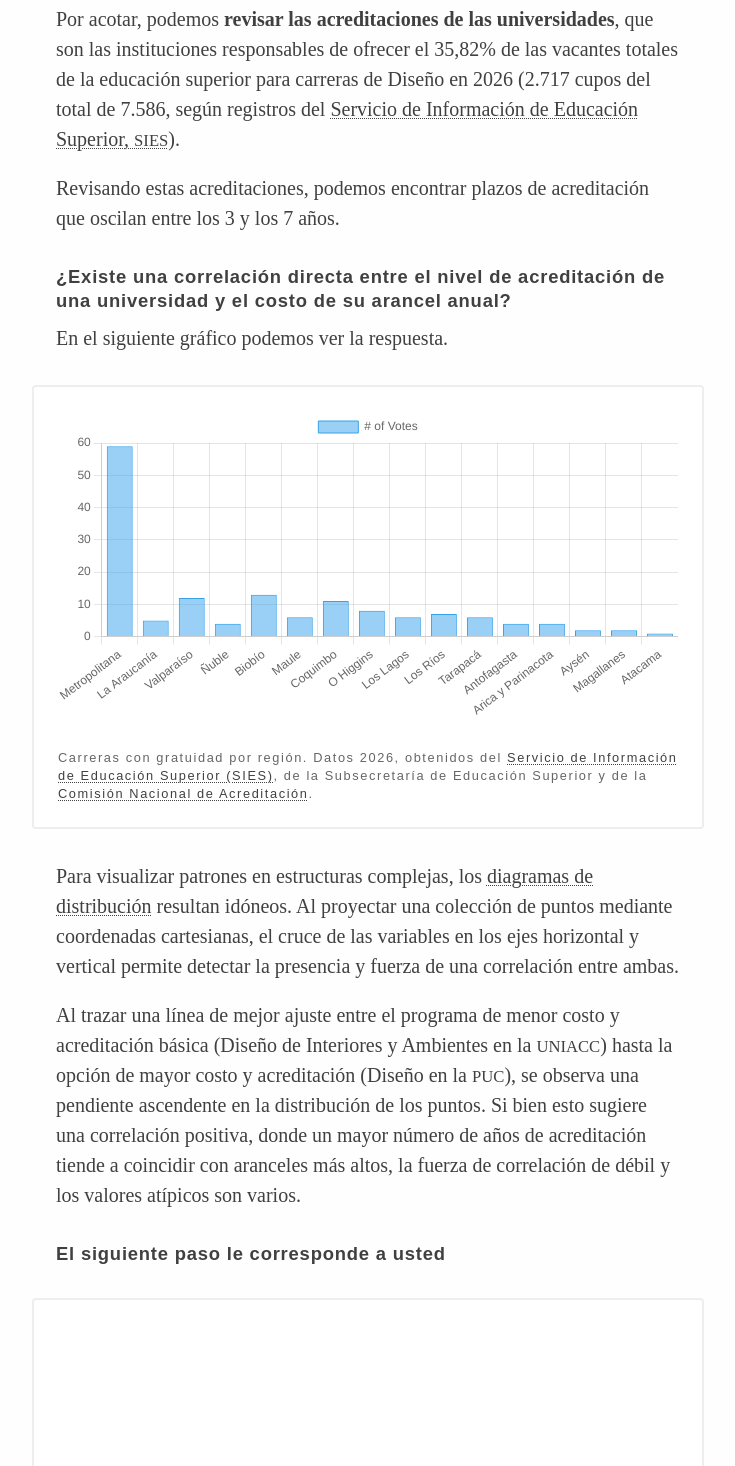
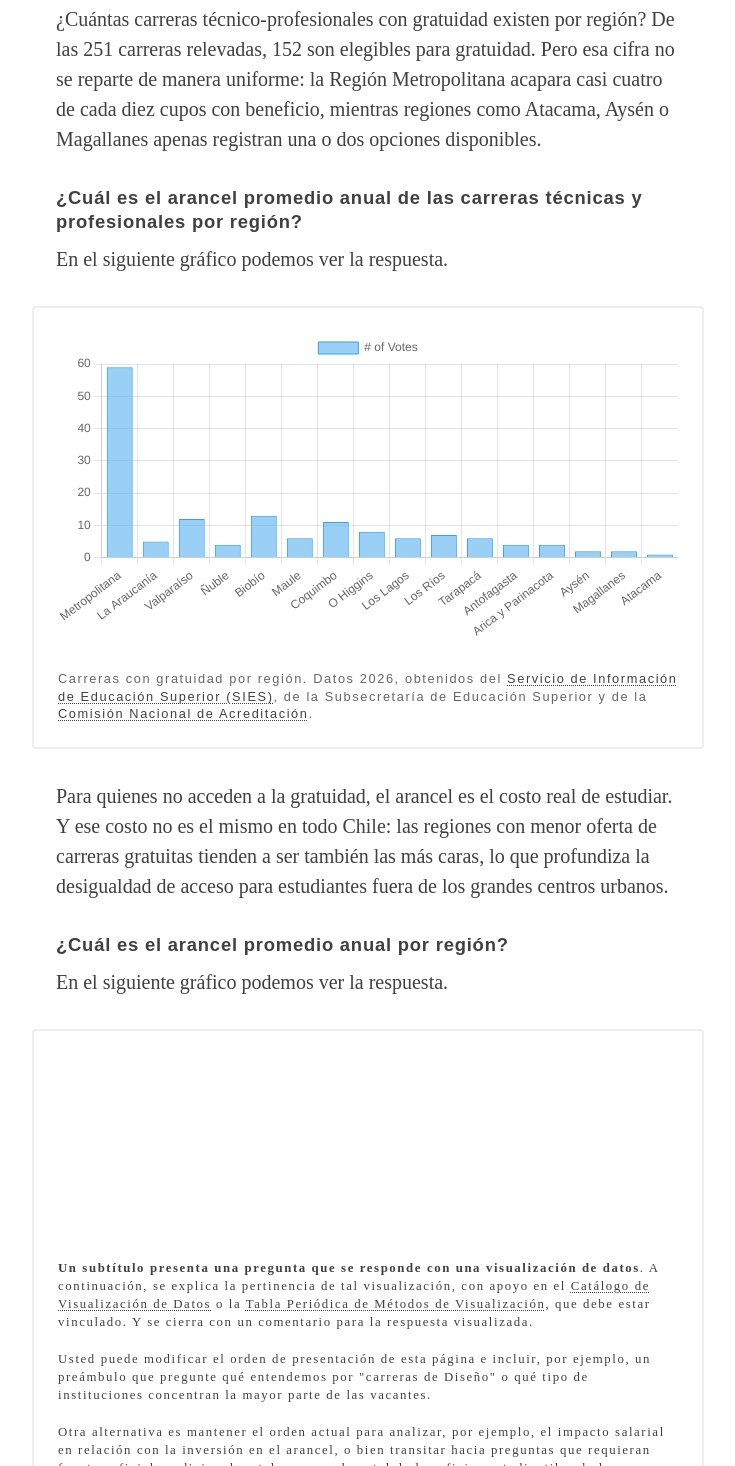
Before and after one commit to FabianVA-630/Clase-11, a plain HTML site: page index.html in a window 1280 px wide. Shown: the part 1217-2683 px from the top of the page, without its empty margins (272-1007 px from the left). Drawn offline with nearby package versions, Linux system fonts and the light colour scheme.

Commit message:
Update index.html

```diff
--- a/index.html
+++ b/index.html
@@ -44,12 +44,12 @@
             <p>A diferencia del sistema universitario, en este segmento cobra especial relevancia la gratuidad: el beneficio que financia los estudios de quienes cumplen requisitos socioeconómicos. Sin embargo, acceder a una carrera gratuita no depende solo de los ingresos del estudiante, sino también de dónde vive. La oferta de programas elegibles varía drásticamente de región en región, y el costo de arancelarse tampoco es el mismo en todo el territorio.</p>
 
 
-            <p>Por acotar, podemos <em>revisar las acreditaciones de las universidades</em>, que son las instituciones responsables de ofrecer el 35,82% de las vacantes totales de la educación superior para carreras de Diseño en 2026 (2.717 cupos del total de 7.586, según registros del <a href="https://www.mifuturo.cl/bases-de-datos-de-oferta-academica/" target="_blank">Servicio de Información de Educación Superior, <small>SIES</small></a>).</p>
+            <p>¿Cuántas carreras técnico-profesionales con gratuidad existen por región?
+De las 251 carreras relevadas, 152 son elegibles para gratuidad. Pero esa cifra no se reparte de manera uniforme: la Región Metropolitana acapara casi cuatro de cada diez cupos con beneficio, mientras regiones como Atacama, Aysén o Magallanes apenas registran una o dos opciones disponibles.</p>
 
-            <p>Revisando estas acreditaciones, podemos encontrar plazos de acreditación que oscilan entre los 3 y los 7 años.
             </p>
 
-            <h4>¿Existe una correlación directa entre el nivel de acreditación de una universidad y el costo de su arancel anual?</h4>
+            <h4>¿Cuál es el arancel promedio anual de las carreras técnicas y profesionales por región?</h4>
 
             <p>En el siguiente gráfico podemos ver la respuesta.</p>
 
@@ -62,11 +62,12 @@
 
             </figure>
 
-            <p>Para visualizar patrones en estructuras complejas, los <a href="https://datavizcatalogue.com/ES/metodos/diagrama_de_dispersion.html" target="_blank">diagramas de distribución</a> resultan idóneos. Al proyectar una colección de puntos mediante coordenadas cartesianas, el cruce de las variables en los ejes horizontal y vertical permite detectar la presencia y fuerza de una correlación entre ambas.</p>
+            <p>Para quienes no acceden a la gratuidad, el arancel es el costo real de estudiar. Y ese costo no es el mismo en todo Chile: las regiones con menor oferta de carreras gratuitas tienden a ser también las más caras, lo que profundiza la desigualdad de acceso para estudiantes fuera de los grandes centros urbanos.</p>
 
-            <p>Al trazar una línea de mejor ajuste entre el programa de menor costo y acreditación básica (Diseño de Interiores y Ambientes en la <small>UNIACC</small>) hasta la opción de mayor costo y acreditación (Diseño en la <small>PUC</small>), se observa una pendiente ascendente en la distribución de los puntos. Si bien esto sugiere una correlación positiva, donde un mayor número de años de acreditación tiende a coincidir con aranceles más altos, la fuerza de correlación de débil y los valores atípicos son varios.</p>
+            <h4>¿Cuál es el arancel promedio anual por región?</h4>
 
-            <h4>El siguiente paso le corresponde a usted</h4>
+			<p>En el siguiente gráfico podemos ver la respuesta.</p>
+
 			 <figure>
                 <canvas id="otro"></canvas>
                 <figcaption>
```
